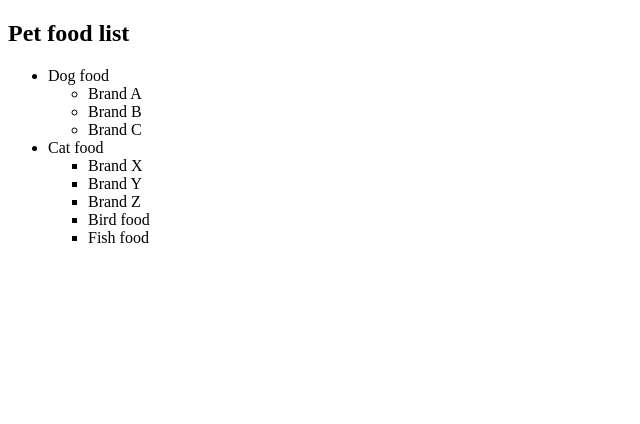
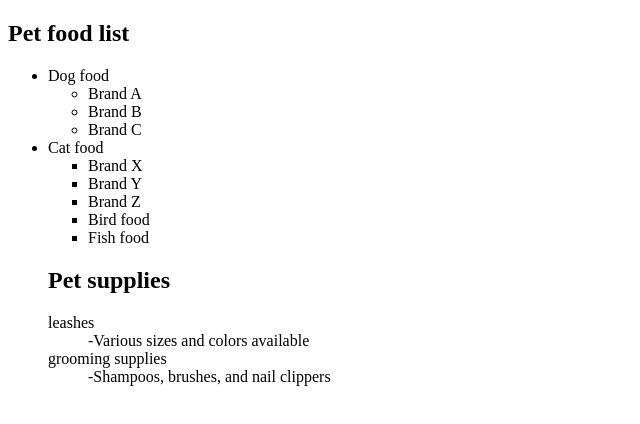
Before and after one commit to aloopday/HTML-note, a plain HTML site: page em-list.html in a window 1280 px wide. Shown: the whole page, without its empty margins (0-640 px from the left). Drawn offline with Linux system fonts and the light colour scheme.

Commit message:
add some information

```diff
--- a/em-list.html
+++ b/em-list.html
@@ -22,5 +22,33 @@
             <li>Bird food</li>
             <li>Fish food</li>
         </ul>
+        <h2>Pet supplies</h2>
+        <dl>
+            <dt>leashes</dt>
+            <dd>-Various sizes and colors available</dd>
+            <dt>grooming supplies</dt>
+            <dd>-Shampoos, brushes, and nail clippers</dd>
+        </dl>
+        <!--
+
+        ul是unordered lists的缩写 (无序列表)
+
+li是list item的缩写 （列表项目）
+
+ol是ordered lists的缩写（有序列表）
+
+dl是definition lists的英文缩写 (自定义列表)
+
+dt是definition term的缩写 (自定义列表组)
+
+dd是definition description的缩写（自定义列表描述）
+
+nl是navigation lists的英文缩写 （导航列表）
+
+tr是table row的缩写 （表格中的一行）
+
+th是table header cell的缩写 （表格中的表头）
+
+td是table data cell的缩写 （表格中的一个单元格）-->
     </body>
 </html>
```
